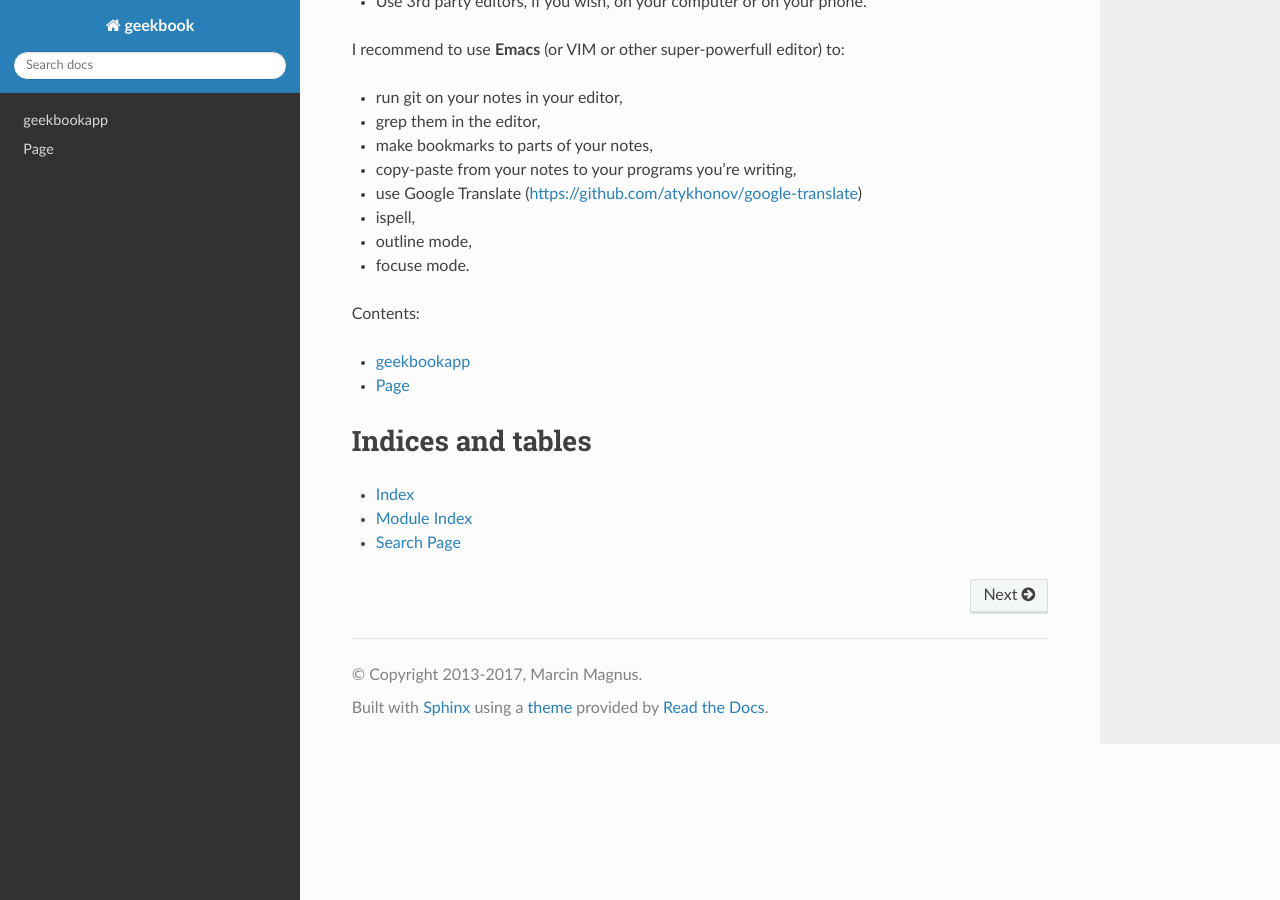
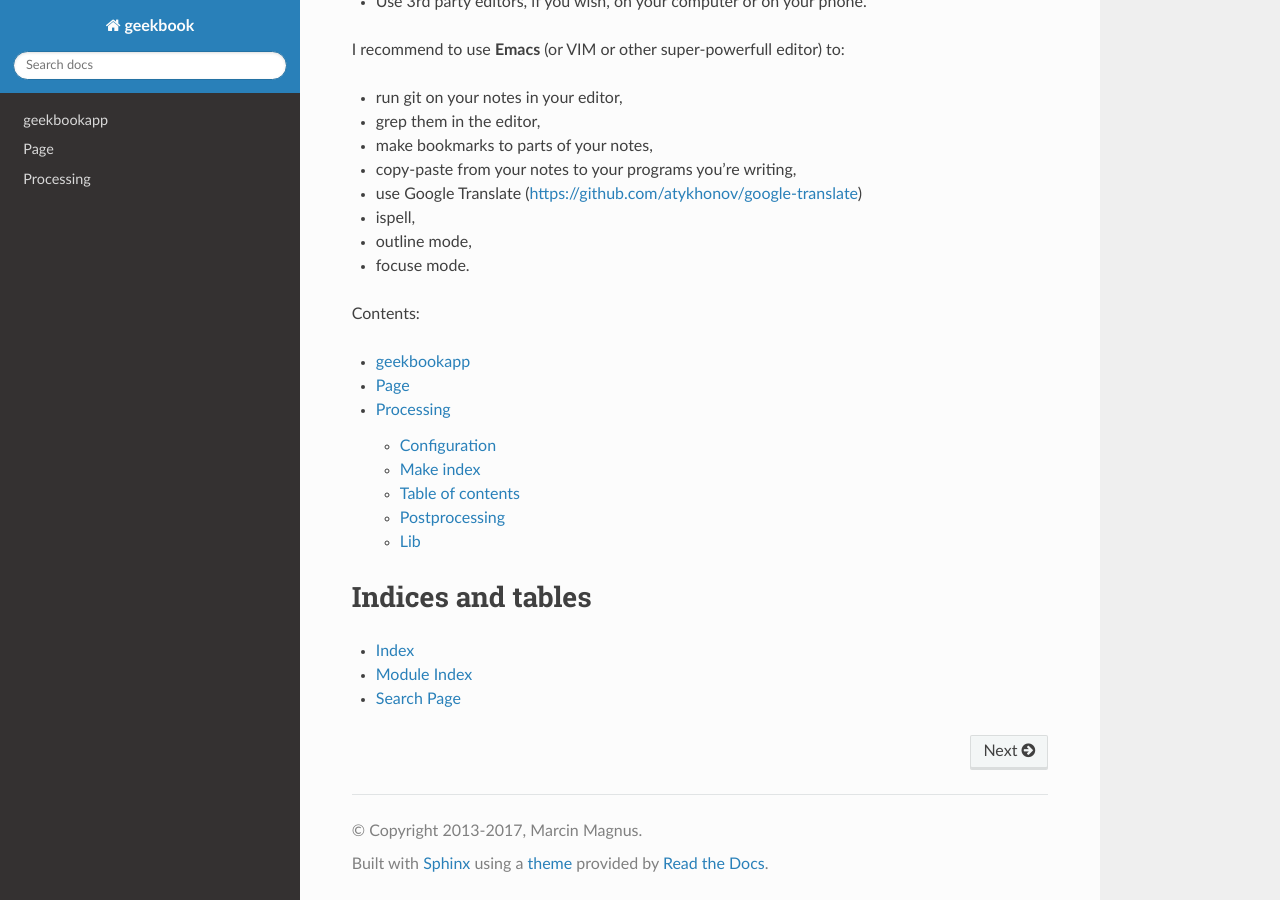
Before and after one commit to mmagnus/geekbook, a Sphinx documentation site: the page built from docs/source/index.rst, in a window 1280 px wide and 900 px high, scrolled down 974 px. Built offline with Sphinx 7.4.7 and the Read the Docs theme 2.0.0, drawn with Linux system fonts in a browser that asks for light colours.

Commit message:
docs: add processing and argparse geekbookapp.py

```diff
--- a/docs/source/geekbook.rst
+++ b/docs/source/geekbook.rst
@@ -1,5 +1,9 @@
 geekbookapp
 ---------------------------------------------
 
+.. argparse::
+   :ref: geekbookapp.get_parser
+   :prog:  geekbookapp.py
+
 .. automodule:: geekbookapp
    :members:
--- a/docs/source/index.rst
+++ b/docs/source/index.rst
@@ -43,7 +43,7 @@ Contents:
 
    geekbook
    page
-
+   processing
 
 Indices and tables
 ==================
--- /dev/null
+++ b/docs/source/processing.rst
@@ -0,0 +1,28 @@
+Processing
+-------------------------------------
+
+Configuration
+======================================
+.. automodule:: engine.conf
+   :members:
+
+Make index
+======================================
+.. automodule:: engine.make_index
+   :members:
+
+
+Table of contents
+=======================================
+.. automodule:: engine.tableofcontent
+   :members:
+
+Postprocessing
+======================================
+.. automodule:: engine.postprocessing
+   :members:
+
+Lib
+======================================
+.. automodule:: engine.lib
+   :members:
```
